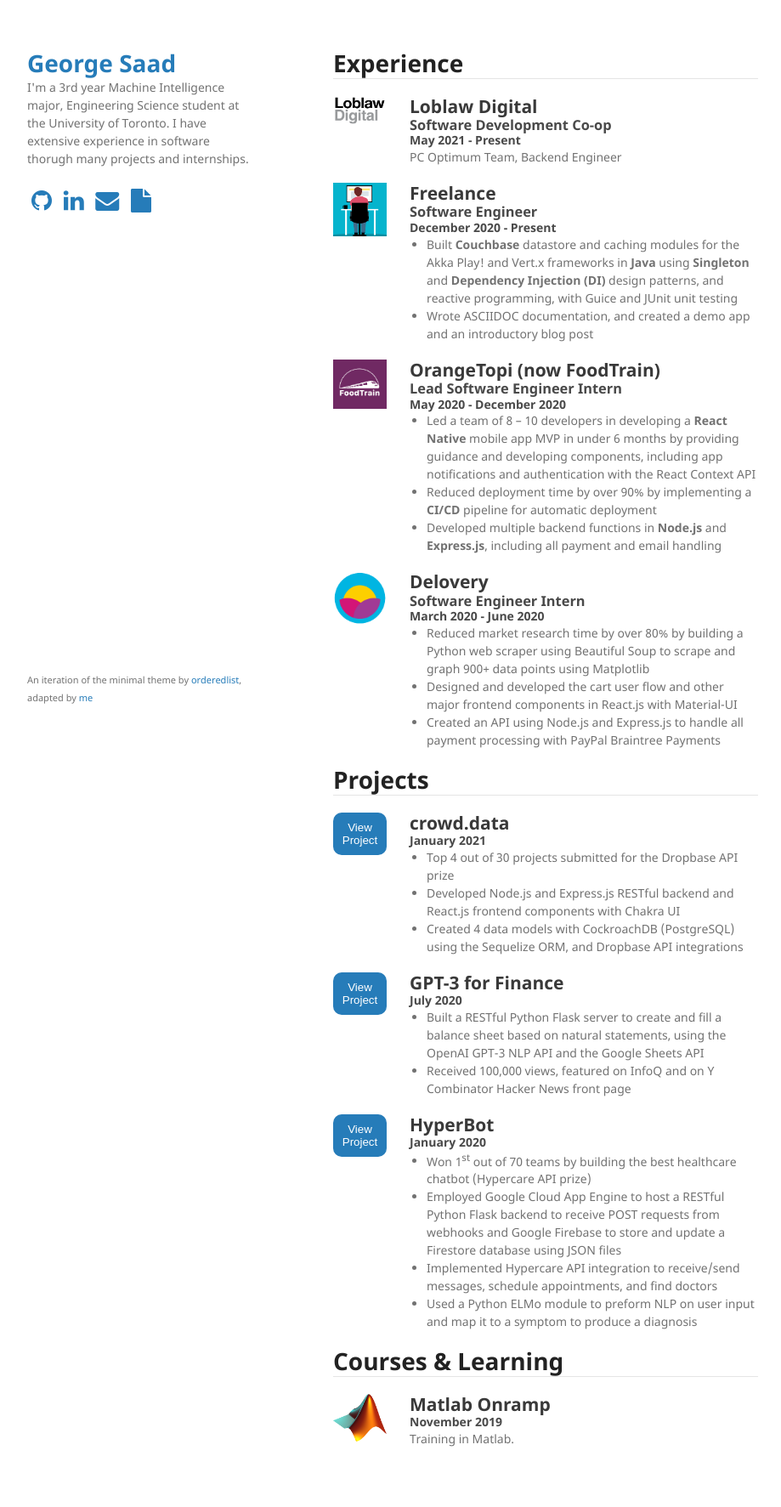
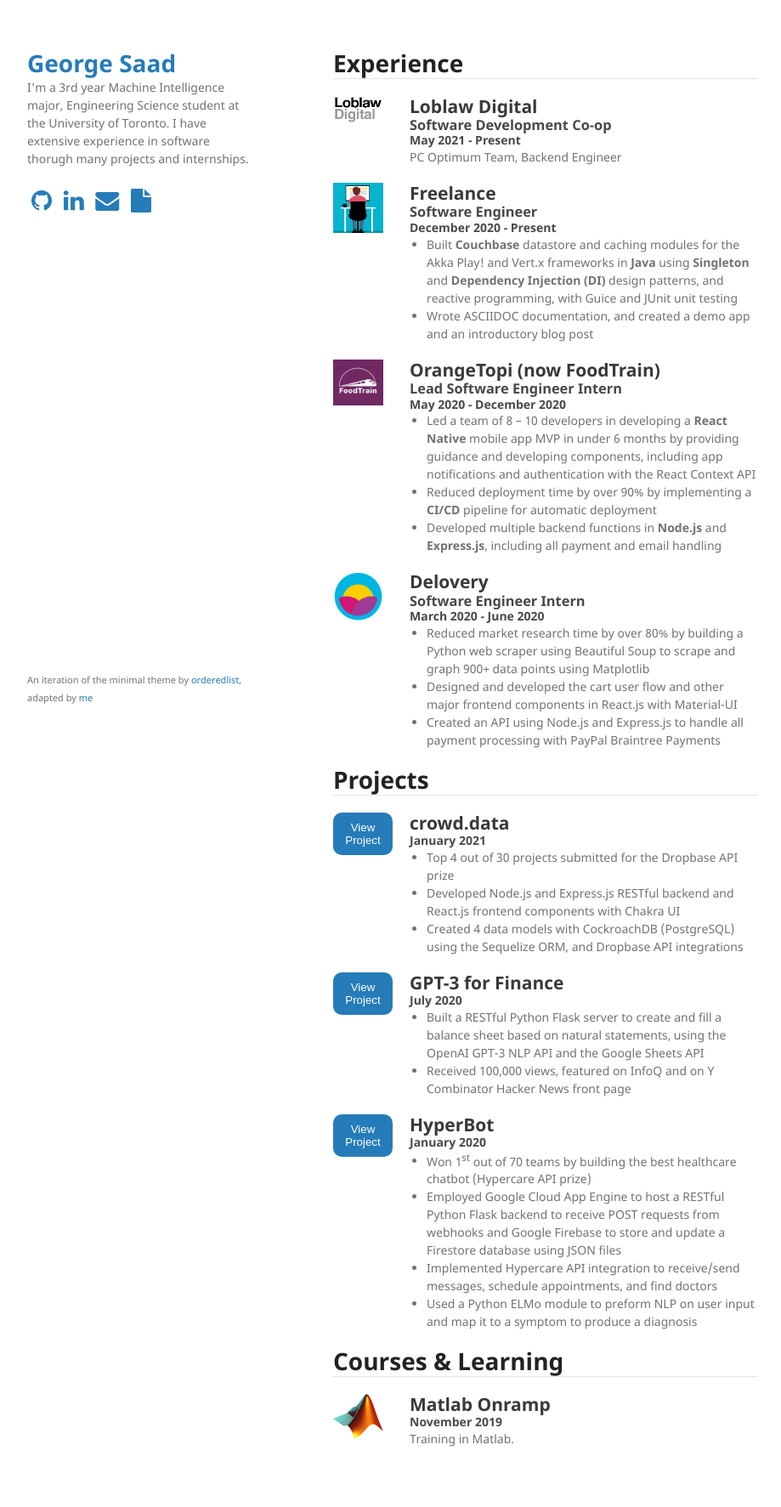
Before and after one commit to rupink/rupink.github.io, a Jekyll site: the page built from index.md, in a window 1280 px wide. Shown: the whole page at 85% size, without its empty margins (178-1097 px from the left). Built offline with Jekyll 4.4.1, drawn with Linux system fonts in a browser that asks for light colours; our own code applies the rules of GitHub Pages for plain Markdown files.

Commit message:
fix buttons

```diff
--- a/_sass/jekyll-theme-minimal.scss
+++ b/_sass/jekyll-theme-minimal.scss
@@ -307,7 +307,7 @@
 
 .thumbnail {
   max-width: 70px;
-  width: 70%;
+  width: 65%;
   height: auto;
 }
 
@@ -326,6 +326,8 @@
   color: white;
   height: 50px;
   border-width: 0px;
+  width: 80%;
+  padding: 0;
 }
 
 .projbutton:hover {
--- a/index.md
+++ b/index.md
@@ -75,7 +75,7 @@
 
 <div class="row">
   <div class="columnl">
-    <a target="_blank" href="https://devpost.com/software/crowd-space" rel="noreferrer noopener"><button class="thumbnail projbutton">View Project</button></a>
+    <a target="_blank" href="https://devpost.com/software/crowd-space" rel="noreferrer noopener"><button class="thumbnail projbutton">View&#x00A;Project</button></a>
   </div>
   <div class="columnr">
     <h2>crowd.data</h2>
@@ -90,7 +90,7 @@
 
 <div class="row">
   <div class="columnl">
-    <a target="_blank" href="https://twitter.com/gkysaad/status/1285717081074409476?s=20" rel="noreferrer noopener"><button class="thumbnail projbutton">View Project</button></a>
+    <a target="_blank" href="https://twitter.com/gkysaad/status/1285717081074409476?s=20" rel="noreferrer noopener"><button class="thumbnail projbutton">View&#x00A;Project</button></a>
   </div>
   <div class="columnr">
     <h2>GPT-3 for Finance</h2>
@@ -104,7 +104,7 @@
 
 <div class="row">
   <div class="columnl">
-    <a target="_blank" href="https://github.com/gkysaad/HCChat" rel="noreferrer noopener"><button class="thumbnail projbutton">View Project</button></a>
+    <a target="_blank" href="https://github.com/gkysaad/HCChat" rel="noreferrer noopener"><button class="thumbnail projbutton">View&#x00A;Project</button></a>
   </div>
   <div class="columnr">
     <h2>HyperBot</h2>
```
Also changed, not shown: 2 other files.
